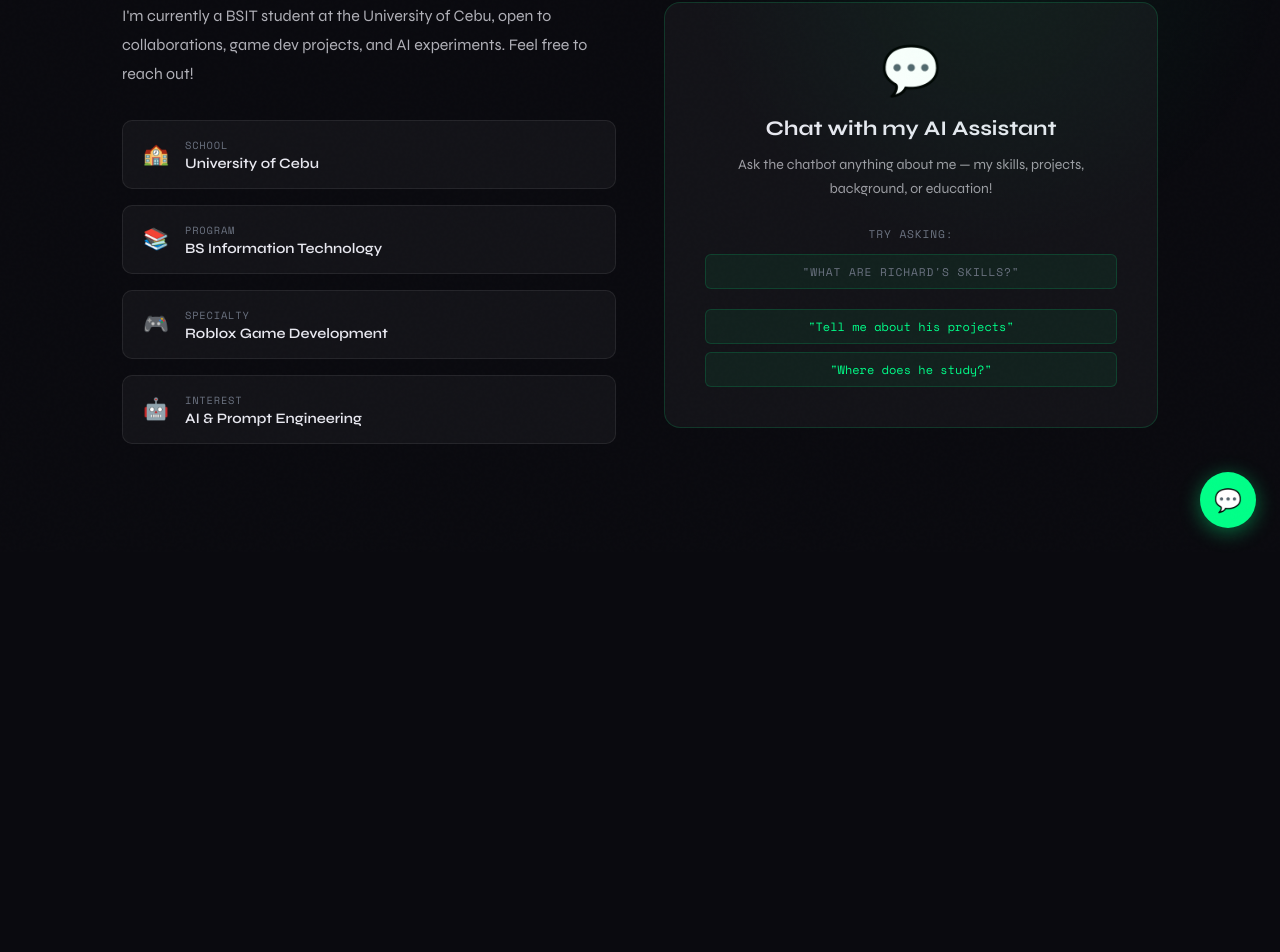
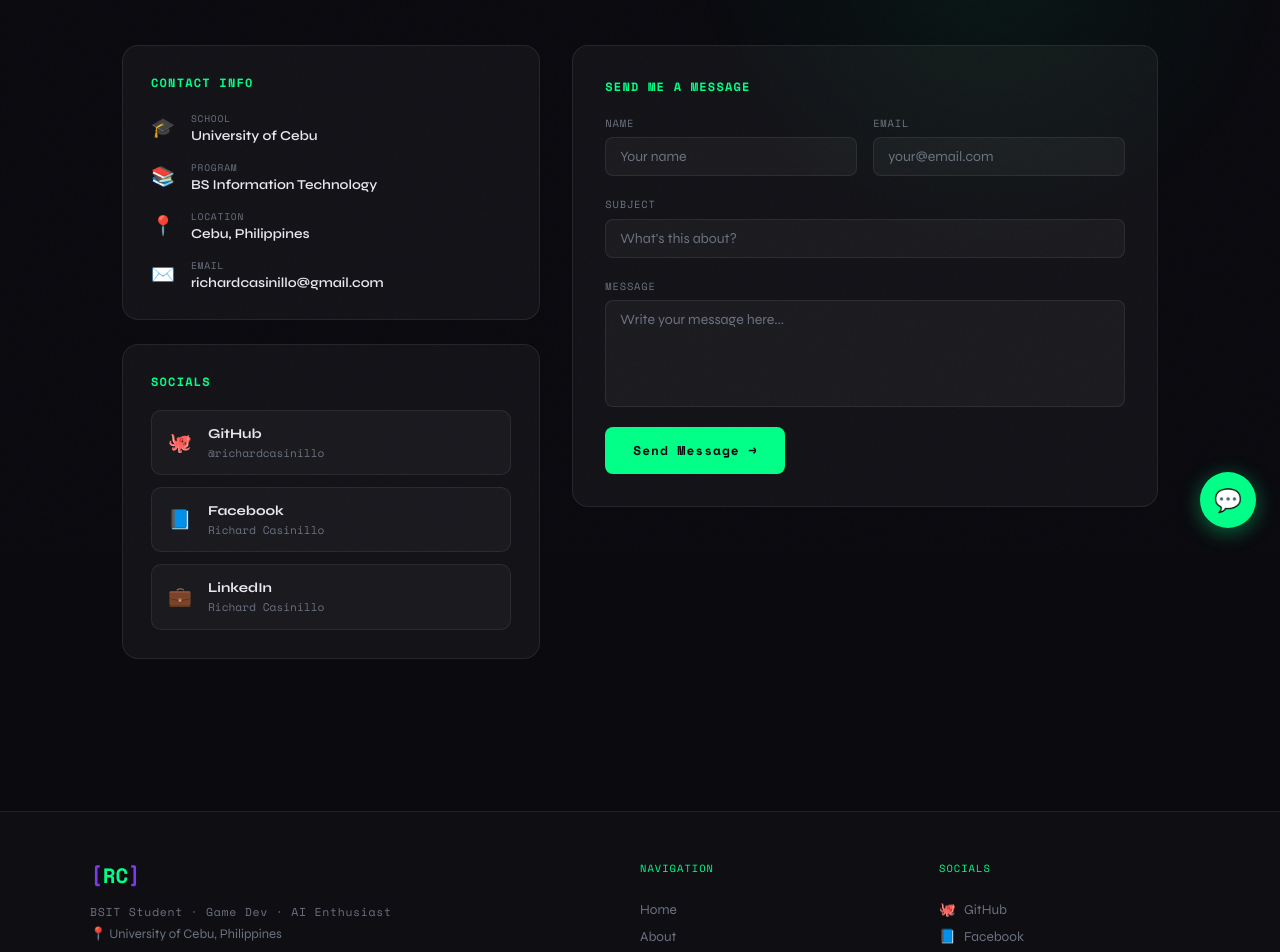
Before and after one commit to tsuna23222/ELAI-Portfolio, a React (Create React App) app: page /contact in a window 1280 px wide. Shown: the part 248-1200 px from the top of the page. Before the commit the page ends 800 px from the top, so only its background shows below. Built offline with nearby package versions, Linux system fonts and the light colour scheme.

Commit message:
adding a footer and better contact

```diff
--- a/src/App.js
+++ b/src/App.js
@@ -1,6 +1,7 @@
 import React from 'react';
 import { BrowserRouter as Router, Routes, Route } from 'react-router-dom';
 import Navbar from './components/Navbar';
+import Footer from './components/Footer';
 import Home from './pages/Home';
 import About from './pages/About';
 import Projects from './pages/Projects';
@@ -19,6 +20,7 @@ function App() {
           <Route path="/projects" element={<Projects />} />
           <Route path="/contact" element={<Contact />} />
         </Routes>
+        <Footer />
         <Chatbot />
       </div>
     </Router>
--- /dev/null
+++ b/src/components/Footer.css
@@ -0,0 +1,98 @@
+.footer {
+  background: rgba(255,255,255,0.02);
+  border-top: 1px solid var(--border);
+  padding: 3rem 2rem 1.5rem;
+  margin-top: 4rem;
+  position: relative;
+  z-index: 2;
+}
+
+.footer-inner {
+  max-width: 1100px;
+  margin: 0 auto;
+  display: grid;
+  grid-template-columns: 2fr 1fr 1fr;
+  gap: 3rem;
+  margin-bottom: 2.5rem;
+}
+
+.footer-logo {
+  font-family: var(--font-mono);
+  font-size: 1.3rem;
+  font-weight: 700;
+  color: var(--accent);
+  display: block;
+  margin-bottom: 0.75rem;
+}
+
+.lb { color: var(--accent2); }
+
+.footer-tagline {
+  font-family: var(--font-mono);
+  font-size: 0.72rem;
+  color: var(--text-muted);
+  letter-spacing: 0.06em;
+  margin-bottom: 0.4rem;
+}
+
+.footer-school {
+  font-size: 0.82rem;
+  color: var(--text-muted);
+}
+
+.footer-section-label {
+  font-family: var(--font-mono);
+  font-size: 0.65rem;
+  text-transform: uppercase;
+  letter-spacing: 0.1em;
+  color: var(--accent);
+  display: block;
+  margin-bottom: 1rem;
+}
+
+.footer-links,
+.footer-socials {
+  display: flex;
+  flex-direction: column;
+  gap: 0.6rem;
+}
+
+.footer-links a,
+.footer-social {
+  font-size: 0.85rem;
+  color: var(--text-muted);
+  text-decoration: none;
+  transition: color 0.2s ease;
+  display: flex;
+  align-items: center;
+  gap: 0.5rem;
+}
+
+.footer-links a:hover,
+.footer-social:hover {
+  color: var(--accent);
+}
+
+.footer-bottom {
+  max-width: 1100px;
+  margin: 0 auto;
+  padding-top: 1.5rem;
+  border-top: 1px solid var(--border);
+  display: flex;
+  justify-content: space-between;
+  align-items: center;
+  font-size: 0.78rem;
+  color: var(--text-muted);
+  font-family: var(--font-mono);
+}
+
+.footer-credit {
+  color: var(--accent2);
+  opacity: 0.7;
+}
+
+@media (max-width: 768px) {
+  .footer-inner { grid-template-columns: 1fr 1fr; }
+  .footer-brand { grid-column: 1 / -1; }
+  .footer-bottom { flex-direction: column; gap: 0.5rem; text-align: center; }
+}
--- /dev/null
+++ b/src/components/Footer.js
@@ -0,0 +1,49 @@
+import React from 'react';
+import { Link } from 'react-router-dom';
+import './Footer.css';
+
+function Footer() {
+  const socials = [
+    { label: 'GitHub', icon: '🐙', url: 'https://github.com/' },
+    { label: 'Facebook', icon: '📘', url: 'https://facebook.com/' },
+    { label: 'LinkedIn', icon: '💼', url: 'https://linkedin.com/' },
+  ];
+
+  return (
+    <footer className="footer">
+      <div className="footer-inner">
+
+        <div className="footer-brand">
+          <span className="footer-logo"><span className="lb">[</span>RC<span className="lb">]</span></span>
+          <p className="footer-tagline">BSIT Student · Game Dev · AI Enthusiast</p>
+          <p className="footer-school">📍 University of Cebu, Philippines</p>
+        </div>
+
+        <div className="footer-links">
+          <span className="footer-section-label">Navigation</span>
+          <Link to="/">Home</Link>
+          <Link to="/about">About</Link>
+          <Link to="/projects">Projects</Link>
+          <Link to="/contact">Contact</Link>
+        </div>
+
+        <div className="footer-socials">
+          <span className="footer-section-label">Socials</span>
+          {socials.map((s, i) => (
+            <a key={i} href={s.url} target="_blank" rel="noreferrer" className="footer-social">
+              <span>{s.icon}</span> {s.label}
+            </a>
+          ))}
+        </div>
+
+      </div>
+
+      <div className="footer-bottom">
+        <span>© 2025 <strong>Richard A. Casinillo Jr</strong>. All rights reserved.</span>
+        <span className="footer-credit">Built with React & Flowise AI</span>
+      </div>
+    </footer>
+  );
+}
+
+export default Footer;
--- a/src/pages/Contact.css
+++ b/src/pages/Contact.css
@@ -1,114 +1,219 @@
 .contact-page { position: relative; }
+
+.contact-subtitle {
+  font-size: 1rem;
+  color: var(--text-muted);
+  margin-top: -1.5rem;
+  margin-bottom: 3rem;
+}
 
 .contact-grid {
   display: grid;
-  grid-template-columns: 1fr 1fr;
-  gap: 3rem;
+  grid-template-columns: 1fr 1.4fr;
+  gap: 2rem;
   align-items: start;
 }
 
-.contact-intro {
-  font-size: 1rem;
-  line-height: 1.8;
-  color: rgba(232, 232, 240, 0.75);
-  margin-bottom: 2rem;
+/* LEFT */
+.contact-info-card,
+.socials-card {
+  background: var(--card);
+  border: 1px solid var(--border);
+  border-radius: 16px;
+  padding: 1.75rem;
+  margin-bottom: 1.5rem;
 }
 
-.contact-details {
+.contact-info-card h3,
+.socials-card h3,
+.contact-form-card h3 {
+  font-size: 0.75rem;
+  font-family: var(--font-mono);
+  text-transform: uppercase;
+  letter-spacing: 0.1em;
+  color: var(--accent);
+  margin-bottom: 1.25rem;
+}
+
+.info-items {
   display: flex;
   flex-direction: column;
   gap: 1rem;
 }
 
-.contact-item {
+.info-item {
   display: flex;
   align-items: center;
   gap: 1rem;
-  padding: 1rem 1.25rem;
-  background: var(--card);
-  border: 1px solid var(--border);
-  border-radius: 10px;
-  transition: border-color 0.2s ease;
 }
 
-.contact-item:hover {
-  border-color: rgba(0, 255, 136, 0.2);
-}
+.info-icon { font-size: 1.2rem; }
 
-.contact-icon { font-size: 1.3rem; }
-
-.contact-item > div {
+.info-item > div {
   display: flex;
   flex-direction: column;
   gap: 2px;
 }
 
-.contact-label {
+.info-label {
   font-family: var(--font-mono);
-  font-size: 0.65rem;
+  font-size: 0.6rem;
   color: var(--text-muted);
   text-transform: uppercase;
   letter-spacing: 0.08em;
 }
 
-.contact-value {
-  font-size: 0.9rem;
+.info-value {
+  font-size: 0.85rem;
   font-weight: 600;
   color: var(--text);
 }
 
-.cta-card {
+.socials-list {
+  display: flex;
+  flex-direction: column;
+  gap: 0.75rem;
+}
+
+.social-item {
+  display: flex;
+  align-items: center;
+  gap: 1rem;
+  padding: 0.85rem 1rem;
+  background: rgba(255,255,255,0.03);
+  border: 1px solid var(--border);
+  border-radius: 10px;
+  text-decoration: none;
+  transition: all 0.2s ease;
+}
+
+.social-item:hover {
+  border-color: rgba(0,255,136,0.25);
+  transform: translateX(4px);
+}
+
+.social-icon { font-size: 1.2rem; }
+
+.social-item > div {
+  flex: 1;
+  display: flex;
+  flex-direction: column;
+  gap: 2px;
+}
+
+.social-label {
+  font-size: 0.85rem;
+  font-weight: 700;
+  color: var(--text);
+}
+
+.social-handle {
+  font-family: var(--font-mono);
+  font-size: 0.7rem;
+  color: var(--text-muted);
+}
+
+.social-arrow {
+  color: var(--accent);
+  font-size: 1rem;
+  opacity: 0;
+  transition: opacity 0.2s ease;
+}
+
+.social-item:hover .social-arrow { opacity: 1; }
+
+/* RIGHT — Form */
+.contact-form-card {
   background: var(--card);
-  border: 1px solid rgba(0, 255, 136, 0.15);
+  border: 1px solid var(--border);
   border-radius: 16px;
-  padding: 2.5rem;
+  padding: 2rem;
+}
+
+.contact-form {
+  display: flex;
+  flex-direction: column;
+  gap: 1.25rem;
+}
+
+.form-row {
+  display: grid;
+  grid-template-columns: 1fr 1fr;
+  gap: 1rem;
+}
+
+.form-group {
+  display: flex;
+  flex-direction: column;
+  gap: 0.4rem;
+}
+
+.form-group label {
+  font-family: var(--font-mono);
+  font-size: 0.65rem;
+  text-transform: uppercase;
+  letter-spacing: 0.08em;
+  color: var(--text-muted);
+}
+
+.form-group input,
+.form-group textarea {
+  background: rgba(255,255,255,0.04);
+  border: 1px solid var(--border);
+  border-radius: 8px;
+  padding: 10px 14px;
+  color: var(--text);
+  font-size: 0.88rem;
+  font-family: var(--font-display);
+  outline: none;
+  transition: border-color 0.2s ease;
+  resize: none;
+}
+
+.form-group input:focus,
+.form-group textarea:focus {
+  border-color: rgba(0,255,136,0.35);
+}
+
+.form-group input::placeholder,
+.form-group textarea::placeholder {
+  color: var(--text-muted);
+}
+
+.btn-submit {
+  background: var(--accent);
+  color: #0a0a0f;
+  border: none;
+  border-radius: 8px;
+  padding: 14px 28px;
+  font-family: var(--font-mono);
+  font-size: 0.8rem;
+  font-weight: 700;
+  letter-spacing: 0.08em;
+  cursor: pointer;
+  transition: all 0.2s ease;
+  align-self: flex-start;
+}
+
+.btn-submit:hover {
+  background: #00cc6e;
+  transform: translateY(-2px);
+  box-shadow: 0 8px 24px rgba(0,255,136,0.3);
+}
+
+.form-success {
+  display: flex;
+  flex-direction: column;
+  align-items: center;
+  gap: 1rem;
+  padding: 3rem 0;
   text-align: center;
 }
 
-.cta-icon {
-  font-size: 3rem;
-  margin-bottom: 1rem;
-}
-
-.cta-card h3 {
-  font-size: 1.3rem;
-  font-weight: 700;
-  margin-bottom: 0.75rem;
-}
-
-.cta-card p {
-  font-size: 0.88rem;
-  color: rgba(232, 232, 240, 0.65);
-  line-height: 1.7;
-  margin-bottom: 1.5rem;
-}
-
-.cta-hint span:first-child {
-  font-family: var(--font-mono);
-  font-size: 0.7rem;
-  color: var(--text-muted);
-  text-transform: uppercase;
-  letter-spacing: 0.08em;
-  display: block;
-  margin-bottom: 0.75rem;
-}
-
-.cta-examples {
-  display: flex;
-  flex-direction: column;
-  gap: 0.5rem;
-}
-
-.cta-examples span {
-  font-family: var(--font-mono);
-  font-size: 0.75rem;
-  color: var(--accent);
-  background: rgba(0, 255, 136, 0.06);
-  border: 1px solid rgba(0, 255, 136, 0.15);
-  padding: 8px 14px;
-  border-radius: 6px;
-}
+.form-success span { font-size: 3rem; }
+.form-success p { color: var(--accent); font-weight: 600; }
 
 @media (max-width: 768px) {
   .contact-grid { grid-template-columns: 1fr; }
+  .form-row { grid-template-columns: 1fr; }
 }
--- a/src/pages/Contact.js
+++ b/src/pages/Contact.js
@@ -1,71 +1,156 @@
-import React from 'react';
+import React, { useState } from 'react';
 import './Contact.css';
 
 function Contact() {
+  const [form, setForm] = useState({ name: '', email: '', subject: '', message: '' });
+  const [sent, setSent] = useState(false);
+
+  const handleChange = (e) => setForm({ ...form, [e.target.name]: e.target.value });
+
+  const handleSubmit = (e) => {
+    e.preventDefault();
+    // Opens mailto with form data
+    const mailto = `mailto:richardcasinillo@gmail.com?subject=${encodeURIComponent(form.subject)}&body=${encodeURIComponent(`Name: ${form.name}\nEmail: ${form.email}\n\n${form.message}`)}`;
+    window.location.href = mailto;
+    setSent(true);
+  };
+
+  const socials = [
+    { label: 'GitHub', icon: '🐙', url: 'https://github.com/', handle: '@richardcasinillo' },
+    { label: 'Facebook', icon: '📘', url: 'https://facebook.com/', handle: 'Richard Casinillo' },
+    { label: 'LinkedIn', icon: '💼', url: 'https://linkedin.com/', handle: 'Richard Casinillo' },
+  ];
+
   return (
     <div className="page contact-page">
       <div className="glow-blob" />
 
       <div className="contact-header">
         <span className="page-label">// get in touch</span>
-        <h1 className="page-title">Contact</h1>
+        <h1 className="page-title">Contact Me</h1>
+        <p className="contact-subtitle">Have a question or want to work together? Let's talk!</p>
       </div>
 
       <div className="contact-grid">
-        <div className="contact-info">
-          <p className="contact-intro">
-            I'm currently a BSIT student at the University of Cebu,
-            open to collaborations, game dev projects, and AI experiments.
-            Feel free to reach out!
-          </p>
 
-          <div className="contact-details">
-            <div className="contact-item">
-              <span className="contact-icon">🏫</span>
+        {/* LEFT — Info + Socials */}
+        <div className="contact-left">
+          <div className="contact-info-card">
+            <h3>Contact Info</h3>
+            <div className="info-items">
+              <div className="info-item">
+                <span className="info-icon">🎓</span>
                 <div>
-                <span className="contact-label">School</span>
-                <span className="contact-value">University of Cebu</span>
+                  <span className="info-label">School</span>
+                  <span className="info-value">University of Cebu</span>
                 </div>
               </div>
-            <div className="contact-item">
-              <span className="contact-icon">📚</span>
+              <div className="info-item">
+                <span className="info-icon">📚</span>
                 <div>
-                <span className="contact-label">Program</span>
-                <span className="contact-value">BS Information Technology</span>
+                  <span className="info-label">Program</span>
+                  <span className="info-value">BS Information Technology</span>
                 </div>
               </div>
-            <div className="contact-item">
-              <span className="contact-icon">🎮</span>
+              <div className="info-item">
+                <span className="info-icon">📍</span>
                 <div>
-                <span className="contact-label">Specialty</span>
-                <span className="contact-value">Roblox Game Development</span>
+                  <span className="info-label">Location</span>
+                  <span className="info-value">Cebu, Philippines</span>
                 </div>
               </div>
-            <div className="contact-item">
-              <span className="contact-icon">🤖</span>
+              <div className="info-item">
+                <span className="info-icon">✉️</span>
                 <div>
-                <span className="contact-label">Interest</span>
-                <span className="contact-value">AI & Prompt Engineering</span>
+                  <span className="info-label">Email</span>
+                  <span className="info-value">richardcasinillo@gmail.com</span>
                 </div>
               </div>
             </div>
           </div>
 
-        <div className="contact-cta">
-          <div className="cta-card">
-            <div className="cta-icon">💬</div>
-            <h3>Chat with my AI Assistant</h3>
-            <p>Ask the chatbot anything about me — my skills, projects, background, or education!</p>
-            <div className="cta-hint">
-              <span>Try asking:</span>
-              <div className="cta-examples">
-                <span>"What are Richard's skills?"</span>
-                <span>"Tell me about his projects"</span>
-                <span>"Where does he study?"</span>
+          <div className="socials-card">
+            <h3>Socials</h3>
+            <div className="socials-list">
+              {socials.map((s, i) => (
+                <a key={i} href={s.url} target="_blank" rel="noreferrer" className="social-item">
+                  <span className="social-icon">{s.icon}</span>
+                  <div>
+                    <span className="social-label">{s.label}</span>
+                    <span className="social-handle">{s.handle}</span>
+                  </div>
+                  <span className="social-arrow">→</span>
+                </a>
+              ))}
             </div>
           </div>
         </div>
+
+        {/* RIGHT — Form */}
+        <div className="contact-right">
+          <div className="contact-form-card">
+            <h3>Send Me a Message</h3>
+            {sent ? (
+              <div className="form-success">
+                <span>🎉</span>
+                <p>Message sent! I'll get back to you soon.</p>
               </div>
+            ) : (
+              <form onSubmit={handleSubmit} className="contact-form">
+                <div className="form-row">
+                  <div className="form-group">
+                    <label>Name</label>
+                    <input
+                      type="text"
+                      name="name"
+                      placeholder="Your name"
+                      value={form.name}
+                      onChange={handleChange}
+                      required
+                    />
+                  </div>
+                  <div className="form-group">
+                    <label>Email</label>
+                    <input
+                      type="email"
+                      name="email"
+                      placeholder="your@email.com"
+                      value={form.email}
+                      onChange={handleChange}
+                      required
+                    />
+                  </div>
+                </div>
+                <div className="form-group">
+                  <label>Subject</label>
+                  <input
+                    type="text"
+                    name="subject"
+                    placeholder="What's this about?"
+                    value={form.subject}
+                    onChange={handleChange}
+                    required
+                  />
+                </div>
+                <div className="form-group">
+                  <label>Message</label>
+                  <textarea
+                    name="message"
+                    placeholder="Write your message here..."
+                    rows={5}
+                    value={form.message}
+                    onChange={handleChange}
+                    required
+                  />
+                </div>
+                <button type="submit" className="btn-submit">
+                  Send Message →
+                </button>
+              </form>
+            )}
+          </div>
+        </div>
+
       </div>
     </div>
   );
```
Lines whose indentation alone changed are shown as unchanged.
